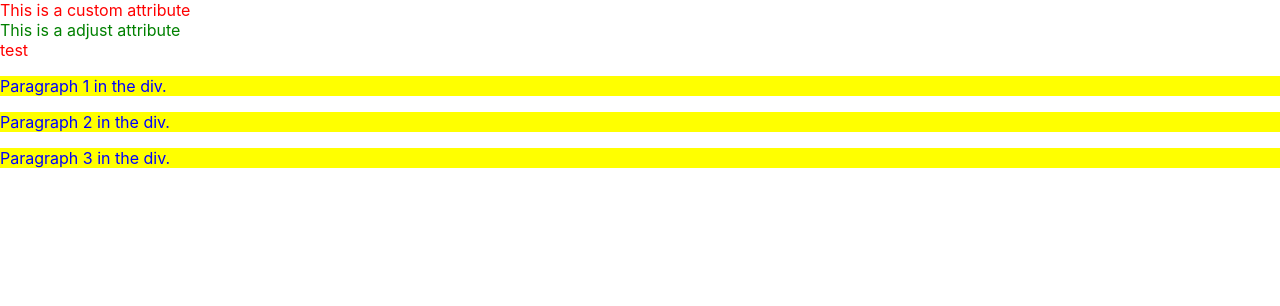
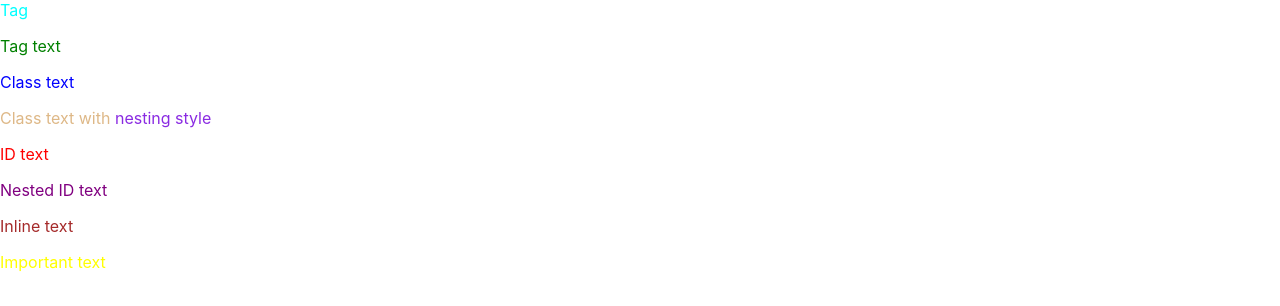
Before and after one commit to toanlehcm/demo_reactjs, a React (Create React App) app: page / in a window 1280 px wide. Shown: the top 306 px of the page. Built offline with nearby package versions, Linux system fonts and the light colour scheme.

Commit message:
- CSS priority order.

```diff
--- a/src/App.js
+++ b/src/App.js
@@ -1,7 +1,7 @@
 import React from 'react';
-import CustomAttribute from './DemoHTML/CustomAttribute';
+import CSSPriorityOrder from './DemoHTML/CSSPriorityOrder';
 
 export default function App() {
 
-  return (<CustomAttribute />);
+  return (<CSSPriorityOrder />);
 }
--- /dev/null
+++ b/src/DemoHTML/CSSPriorityOrder.css
@@ -0,0 +1,52 @@
+/* <!-- 8. Tag --> */
+div {
+  color: aqua;
+}
+
+/* 7. Tag nesting */
+div p {
+  color: green;
+}
+
+/* 6. Class */
+.text {
+  color: blue;
+}
+
+/* 5. Class inline */
+.text.class-inline {
+  color: bisque;
+}
+
+#class_text_with {
+  color: burlywood;
+}
+
+/* 5. Class nesting */
+.text .class-nesting {
+  color: orange;
+}
+
+#nesting_style {
+  color: blueviolet;
+}
+
+/* 4. ID */
+#myId {
+  color: red;
+}
+
+/* 3. ID nesting */
+#container_small #myId {
+  color: purple;
+}
+
+/* 2. Inline */
+.style-inline {
+  color: pink;
+}
+
+/* 1. Value defined as Important */
+#important {
+  color: yellow !important;
+}
--- /dev/null
+++ b/src/DemoHTML/CSSPriorityOrder.jsx
@@ -0,0 +1,50 @@
+import React from "react";
+import styles from "./CSSPriorityOrder.css";
+/**
+ * - In CSS, the priority order between an element, ID, and class is:
+		1. Value defined as Important
+		2. Inline
+		3. ID nesting
+		4. ID
+		5. Class nesting
+		6. Class
+		7. Tag nesting
+    8. Tag
+ * */
+export default function CSSPriorityOrder() {
+  return (
+    <>
+      <div id="container" class="container">
+        {/* <!-- 8. Tag --> */}
+        Tag
+        {/* <!-- 7. Tag nesting --> */}
+        <p>Tag text</p>
+        {/* <!-- 6. Class --> */}
+        <p class="text">Class text</p>
+        {/* <!-- 5. Class nesting --> */}
+        <p id="class_text_with" class="text class-inline">
+          Class text with{" "}
+          <span id="nesting_style" class="class-nesting">
+            nesting style
+          </span>
+        </p>
+        {/* <!-- 4. ID --> */}
+        <p id="myId">ID text</p>
+        {/* <!-- 3. ID nesting --> */}
+        <div id="container_small">
+          <p id="myId">Nested ID text</p>
+
+          {/* <!-- 2. Inline --> */}
+          <p class="style-inline" style={{ color: "brown" }}>
+            Inline text
+          </p>
+
+          {/* <!-- 1. Value defined as Important --> */}
+          <p id="important" style={{ color: "brown" }}>
+            Important text
+          </p>
+        </div>
+      </div>
+    </>
+  );
+}
```
